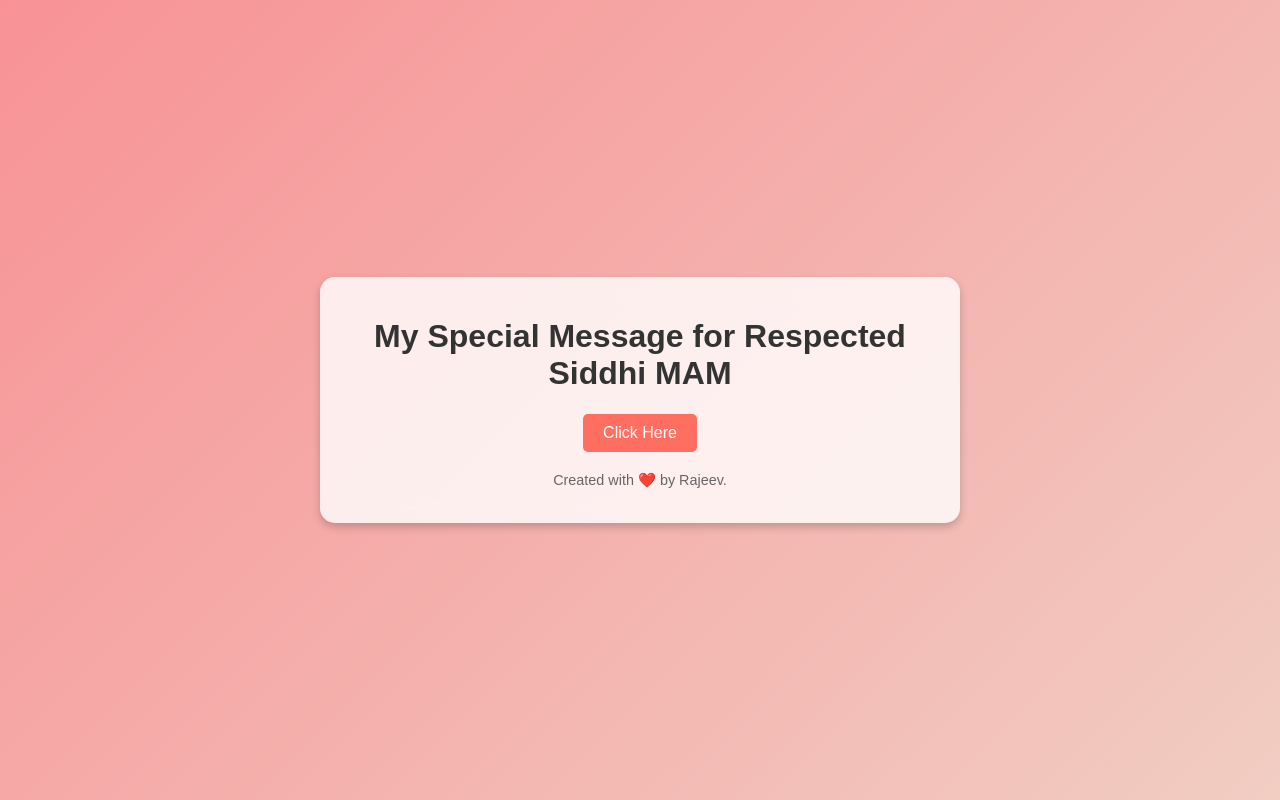
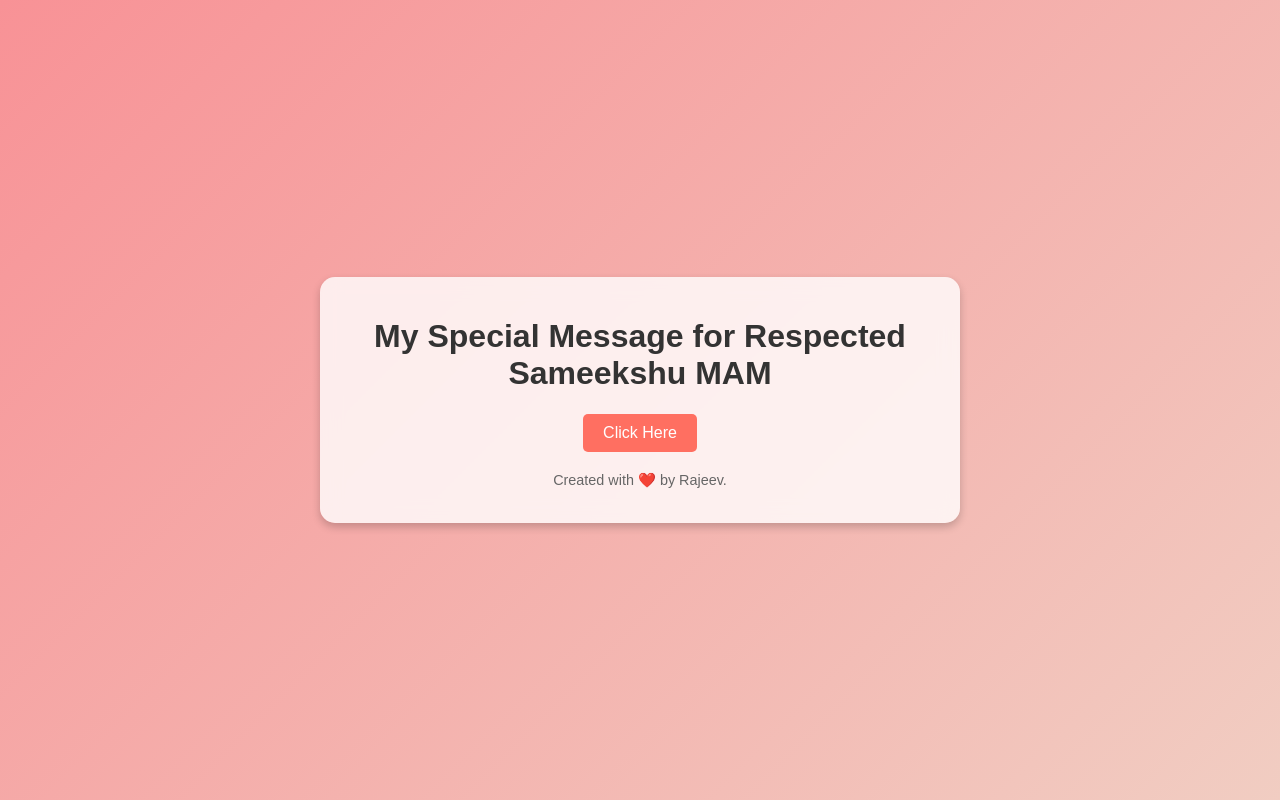
Before and after one commit to rajeevop0508/siddhiji, a plain HTML site: page index.html in a window 1280 px wide. Drawn offline with Linux system fonts and the light colour scheme.

Commit message:
Update index.html

```diff
--- a/index.html
+++ b/index.html
@@ -10,7 +10,7 @@
 <body>
     <div class="container">
         <header>
-            <h1>My Special Message for Respected Siddhi MAM</h1>
+            <h1>My Special Message for Respected Sameekshu MAM</h1>
         </header>
         <main>
             <button id="generate-message">Click Here</button>
```
